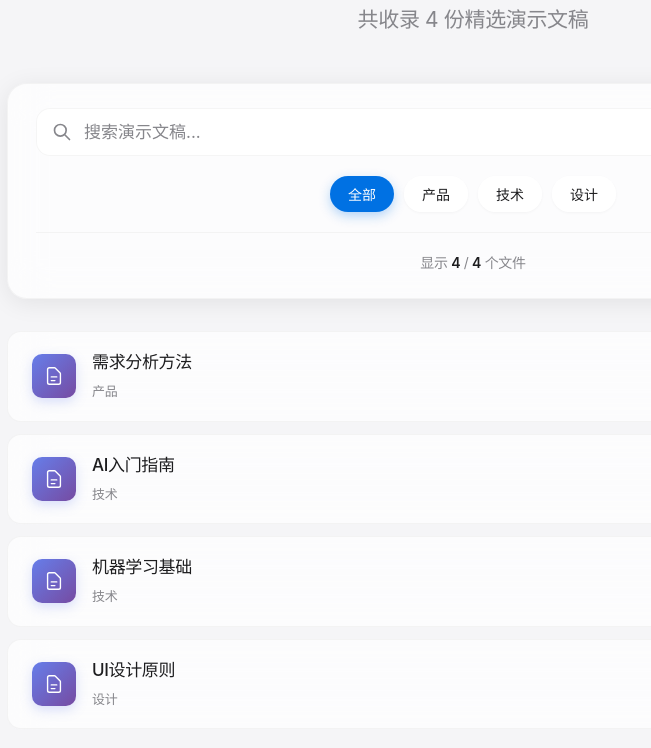
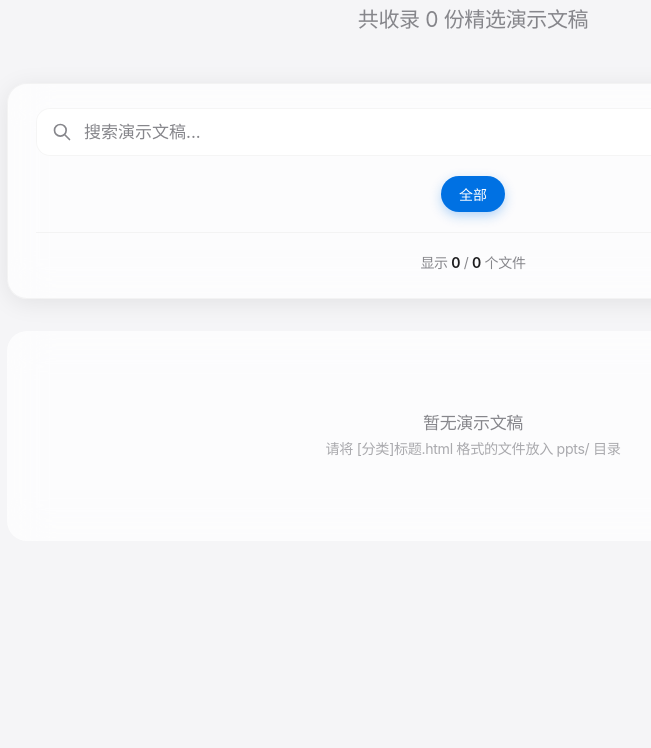
Before and after one commit to gitai25/ppt-gallery, a website: page index.html in a window 1280 px wide. Shown: the part 134-882 px from the top of the page, without its empty margins (167-818 px from the left). After the commit the page ends 800 px from the top, so only its background shows below. Drawn offline with Linux system fonts and the light colour scheme.

Commit message:
Remove sample files, ready for real PPTs

```diff
--- a/index.html
+++ b/index.html
@@ -283,7 +283,7 @@
   <div class="container">
     <div class="header-section">
       <h1>PPT Gallery</h1>
-      <p class="subtitle">共收录 4 份精选演示文稿</p>
+      <p class="subtitle">共收录 0 份精选演示文稿</p>
     </div>
 
     <div class="filter-card">
@@ -295,87 +295,18 @@
       </div>
       <div class="categories">
         <button class="category-btn active" data-category="all">全部</button>
-        <button class="category-btn" data-category="产品">产品</button>
-        <button class="category-btn" data-category="技术">技术</button>
-        <button class="category-btn" data-category="设计">设计</button>
+
       </div>
       <div class="stats">
-        显示 <span id="visible">4</span> / <span id="total">4</span> 个文件
+        显示 <span id="visible">0</span> / <span id="total">0</span> 个文件
       </div>
     </div>
 
     <ul class="ppt-list" id="ppt-list">
-      <li class="ppt-item" data-category="产品" data-title="需求分析方法">
-      <a href="ppts/%5B%E4%BA%A7%E5%93%81%5D%E9%9C%80%E6%B1%82%E5%88%86%E6%9E%90%E6%96%B9%E6%B3%95.html" target="_blank">
-        <div class="ppt-icon">
-          <svg fill="none" stroke="currentColor" viewBox="0 0 24 24">
-            <path stroke-linecap="round" stroke-linejoin="round" stroke-width="1.5" d="M7 21h10a2 2 0 002-2V9.414a1 1 0 00-.293-.707l-5.414-5.414A1 1 0 0012.586 3H7a2 2 0 00-2 2v14a2 2 0 002 2z"/>
-            <path stroke-linecap="round" stroke-linejoin="round" stroke-width="1.5" d="M9 13h6m-6 4h4"/>
-          </svg>
-        </div>
-        <div class="ppt-info">
-          <div class="ppt-title">需求分析方法</div>
-          <span class="ppt-category">产品</span>
-        </div>
-        <svg class="ppt-arrow" width="20" height="20" fill="none" stroke="currentColor" viewBox="0 0 24 24">
-          <path stroke-linecap="round" stroke-linejoin="round" stroke-width="2" d="M9 5l7 7-7 7"/>
-        </svg>
-      </a>
-    </li>
-      <li class="ppt-item" data-category="技术" data-title="AI入门指南">
-      <a href="ppts/%5B%E6%8A%80%E6%9C%AF%5DAI%E5%85%A5%E9%97%A8%E6%8C%87%E5%8D%97.html" target="_blank">
-        <div class="ppt-icon">
-          <svg fill="none" stroke="currentColor" viewBox="0 0 24 24">
-            <path stroke-linecap="round" stroke-linejoin="round" stroke-width="1.5" d="M7 21h10a2 2 0 002-2V9.414a1 1 0 00-.293-.707l-5.414-5.414A1 1 0 0012.586 3H7a2 2 0 00-2 2v14a2 2 0 002 2z"/>
-            <path stroke-linecap="round" stroke-linejoin="round" stroke-width="1.5" d="M9 13h6m-6 4h4"/>
-          </svg>
-        </div>
-        <div class="ppt-info">
-          <div class="ppt-title">AI入门指南</div>
-          <span class="ppt-category">技术</span>
-        </div>
-        <svg class="ppt-arrow" width="20" height="20" fill="none" stroke="currentColor" viewBox="0 0 24 24">
-          <path stroke-linecap="round" stroke-linejoin="round" stroke-width="2" d="M9 5l7 7-7 7"/>
-        </svg>
-      </a>
-    </li>
-      <li class="ppt-item" data-category="技术" data-title="机器学习基础">
-      <a href="ppts/%5B%E6%8A%80%E6%9C%AF%5D%E6%9C%BA%E5%99%A8%E5%AD%A6%E4%B9%A0%E5%9F%BA%E7%A1%80.html" target="_blank">
-        <div class="ppt-icon">
-          <svg fill="none" stroke="currentColor" viewBox="0 0 24 24">
-            <path stroke-linecap="round" stroke-linejoin="round" stroke-width="1.5" d="M7 21h10a2 2 0 002-2V9.414a1 1 0 00-.293-.707l-5.414-5.414A1 1 0 0012.586 3H7a2 2 0 00-2 2v14a2 2 0 002 2z"/>
-            <path stroke-linecap="round" stroke-linejoin="round" stroke-width="1.5" d="M9 13h6m-6 4h4"/>
-          </svg>
-        </div>
-        <div class="ppt-info">
-          <div class="ppt-title">机器学习基础</div>
-          <span class="ppt-category">技术</span>
-        </div>
-        <svg class="ppt-arrow" width="20" height="20" fill="none" stroke="currentColor" viewBox="0 0 24 24">
-          <path stroke-linecap="round" stroke-linejoin="round" stroke-width="2" d="M9 5l7 7-7 7"/>
-        </svg>
-      </a>
-    </li>
-      <li class="ppt-item" data-category="设计" data-title="UI设计原则">
-      <a href="ppts/%5B%E8%AE%BE%E8%AE%A1%5DUI%E8%AE%BE%E8%AE%A1%E5%8E%9F%E5%88%99.html" target="_blank">
-        <div class="ppt-icon">
-          <svg fill="none" stroke="currentColor" viewBox="0 0 24 24">
-            <path stroke-linecap="round" stroke-linejoin="round" stroke-width="1.5" d="M7 21h10a2 2 0 002-2V9.414a1 1 0 00-.293-.707l-5.414-5.414A1 1 0 0012.586 3H7a2 2 0 00-2 2v14a2 2 0 002 2z"/>
-            <path stroke-linecap="round" stroke-linejoin="round" stroke-width="1.5" d="M9 13h6m-6 4h4"/>
-          </svg>
-        </div>
-        <div class="ppt-info">
-          <div class="ppt-title">UI设计原则</div>
-          <span class="ppt-category">设计</span>
-        </div>
-        <svg class="ppt-arrow" width="20" height="20" fill="none" stroke="currentColor" viewBox="0 0 24 24">
-          <path stroke-linecap="round" stroke-linejoin="round" stroke-width="2" d="M9 5l7 7-7 7"/>
-        </svg>
-      </a>
-    </li>
+
     </ul>
 
-
+    <div class="empty-message">暂无演示文稿<br><small style="opacity:0.7">请将 [分类]标题.html 格式的文件放入 ppts/ 目录</small></div>
   </div>
 
   <script>
```
